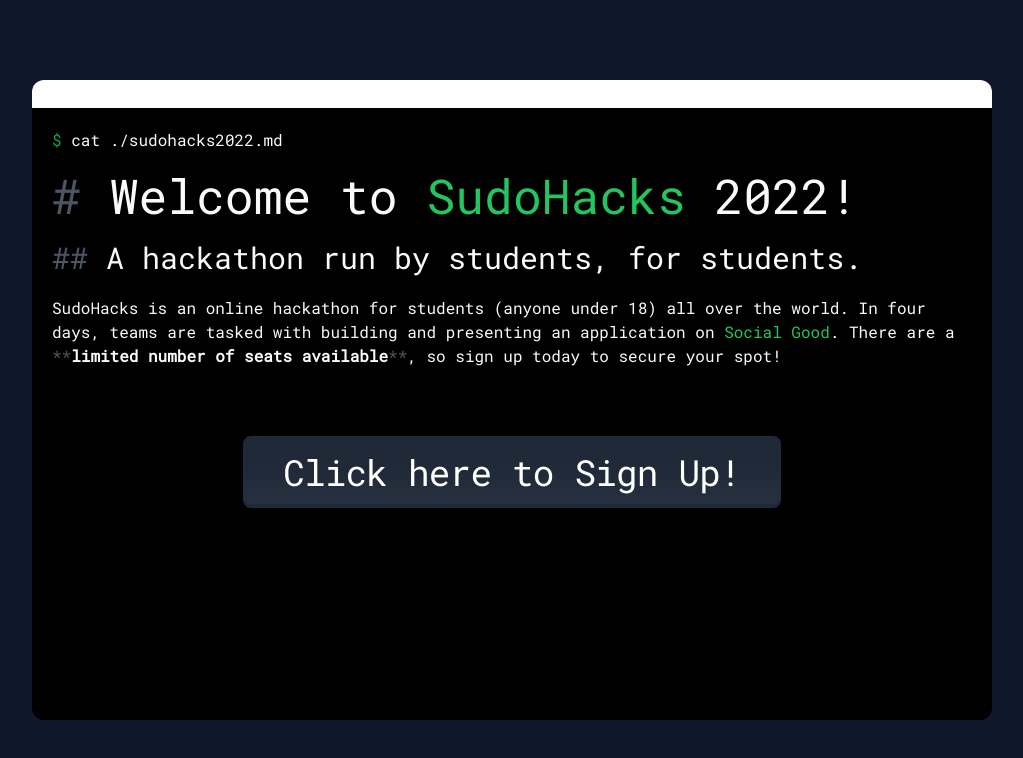
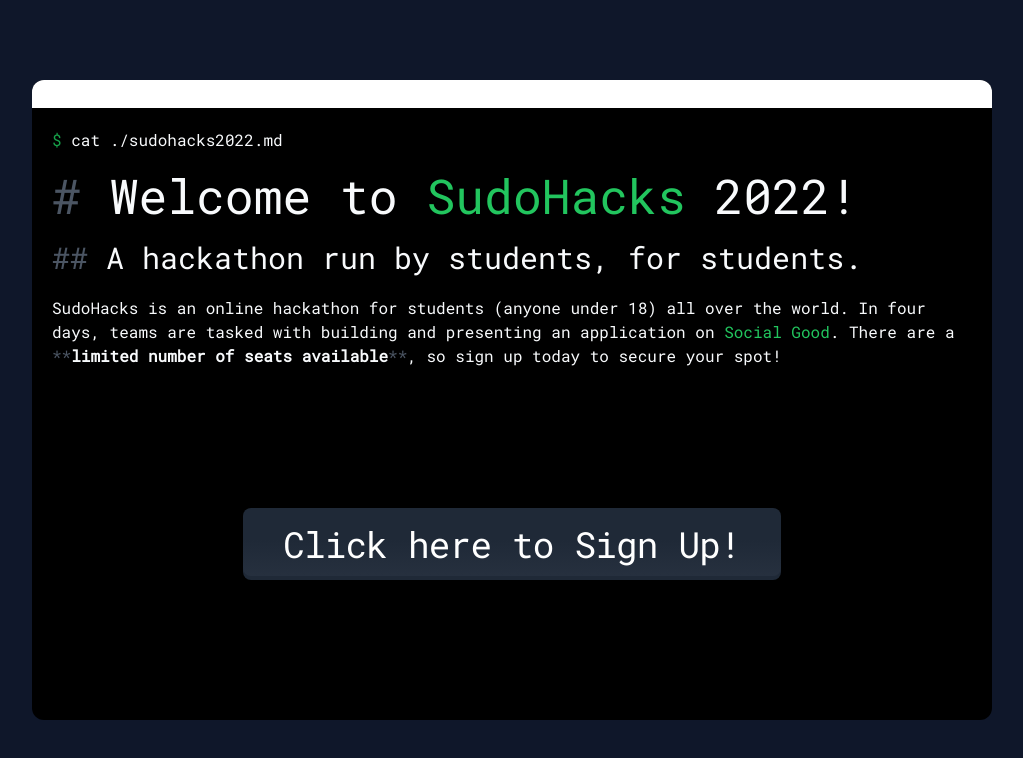
Before and after one commit to SudoHacksHackathon/Website, a React (Vite) app: page / in a window 1280 px wide. Shown: the top 758 px of the page, without its empty margins (128-1151 px from the left). Built offline with nearby package versions, Linux system fonts and the light colour scheme.

Commit message:
split apart components, need to finish refactor

```diff
--- a/src/App.tsx
+++ b/src/App.tsx
@@ -1,55 +1,14 @@
 import { useEffect, useState } from "react";
-import Typewriter from "typewriter-effect";
-
-const ScriptLine = ({
-  children,
-  onFinish,
-  initialPause,
-}: {
-  children: JSX.Element | string;
-  onFinish: () => void;
-  initialPause?: number;
-}) => {
-  return (
-    <div>
-      <span className="text-green-600 text-m">$ </span>
-      <div className="inline-block text-slate-50 text-m">
-        <Typewriter
-          onInit={(typewriter) => {
-            typewriter
-              .pauseFor(initialPause || 0)
-              .typeString(children as unknown as string)
-              .callFunction((self) => self.elements.cursor.remove())
-              .pauseFor(100)
-              .callFunction(onFinish)
-              .start();
-          }}
-          options={{ cursor: "_", delay: 60 }}
-        />
-      </div>
-    </div>
-  );
-};
+import ScriptLine from "./components/ScriptLine";
+import IntroScreen from "./screens/IntroScreen";
+import SignupScreen from "./screens/SignupScreen";
 
 const TerminalButton = () => {
   return <div></div>;
 };
 
 const App = () => {
-  const [command, setCommand] = useState(<></>);
-  const [revealed, setRevealed] = useState(false);
-
   const [randomText, setRandomText] = useState("");
-
-  useEffect(() => {
-    setCommand(
-      <>
-        <ScriptLine onFinish={() => setRevealed(true)}>
-          cat ./sudohacks2022.md
-        </ScriptLine>
-      </>
-    );
-  }, []);
 
   const delay = async (time: number) => {
     return new Promise((resolve) => setTimeout(resolve, time));
@@ -88,60 +47,28 @@
   };
 
   const signUpFlow = async () => {
-    setRevealed(false);
-    setCommand(
+    //setRevealed(false);
+    /*setCommand(
       <>
         <ScriptLine onFinish={() => {}}>
           <><span className="text-green-600 text-m">sudo</span> ./signup.sh</>
         </ScriptLine>
       </>
     ); // this doesn't work for some reason
-    generateRandomText();
+    generateRandomText();*/
   };
+
+  const [screen, setScreen] = useState(0);
+
+  const nextScreen = () => setScreen(screen + 1);
 
   return (
     <div className="bg-slate-900 h-full w-full flex justify-center place-items-center">
       <div className="rounded-xl w-3/4 h-[80vh] bg-black font-mono flex flex-col">
         <div className="rounded-t-xl w-full h-7 bg-white flex justify-end"></div>
         <div className="flex flex-col p-5 grow">
-          {command}
-
-          {revealed ? (
-            <>
-              <h1 className="text-slate-50 text-5xl mt-5 mb-5">
-                <span className="text-gray-600"># </span> Welcome to{" "}
-                <span className="text-green-500">SudoHacks</span> 2022!
-              </h1>
-
-              <h2 className="text-slate-50 text-3xl mb-5">
-                <span className="text-gray-600">## </span> A hackathon run by
-                students, for students.
-              </h2>
-
-              <p className="text-slate-50 text-l mb-5">
-                SudoHacks is an online hackathon for students (anyone under 18)
-                all over the world. In four days, teams are tasked with building
-                and presenting an application on{" "}
-                <span className="text-green-500">Social Good</span>. There are a{" "}
-                <span className="text-gray-600">**</span>
-                <strong>limited number of seats available</strong>
-                <span className="text-gray-600">**</span>, so sign up today to
-                secure your spot!
-              </p>
-
-              <div className="grid place-items-center" onClick={signUpFlow}>
-                <button className="relative inline-flex mt-12 items-center justify-center px-10 py-4 overflow-hidden font-mono font-medium tracking-tighter text-white bg-gray-800 rounded-lg group">
-                  <span className="absolute w-0 h-0 transition-all duration-500 ease-out bg-green-500 rounded-full group-hover:w-screen group-hover:h-full"></span>
-                  <span className="absolute inset-0 w-full h-full -mt-1 rounded-lg opacity-30 bg-gradient-to-b from-transparent via-transparent to-gray-700"></span>
-                  <span className="relative text-4xl">
-                    Click here to Sign Up!
-                  </span>
-                </button>
-              </div>
-            </>
-          ) : (
-            <h2 className="text-gray-600">{randomText}</h2>
-          )}
+          {screen === 0 && <IntroScreen nextScreen={nextScreen} />}
+          {screen === 1 && <SignupScreen nextScreen={nextScreen} />}
         </div>
       </div>
     </div>
--- /dev/null
+++ b/src/components/ScriptLine.tsx
@@ -0,0 +1,33 @@
+import Typewriter from "typewriter-effect";
+
+const ScriptLine = ({
+  children,
+  onFinish,
+  initialPause,
+}: {
+  children: string;
+  onFinish: () => void;
+  initialPause?: number;
+}) => {
+  return (
+    <div>
+      <span className="text-green-600 text-m">$ </span>
+      <div className="inline-block text-slate-50 text-m">
+        <Typewriter
+          onInit={(typewriter) => {
+            typewriter
+              .pauseFor(initialPause || 0)
+              .typeString(children)
+              .callFunction((self) => self.elements.cursor.remove())
+              .pauseFor(100)
+              .callFunction(onFinish)
+              .start();
+          }}
+          options={{ cursor: "_", delay: 60 }}
+        />
+      </div>
+    </div>
+  );
+};
+
+export default ScriptLine;
--- /dev/null
+++ b/src/screens/IntroScreen.tsx
@@ -0,0 +1,49 @@
+import { useState } from "react";
+import ScriptLine from "../components/ScriptLine";
+
+const IntroScreen = ({ nextScreen }: { nextScreen: () => void }) => {
+  const [revealed, setRevealed] = useState(false);
+
+  return (
+    <>
+      <ScriptLine onFinish={() => setRevealed(true)}>
+        cat ./sudohacks2022.md
+      </ScriptLine>
+
+      {revealed && (
+        <>
+          <h1 className="text-slate-50 text-5xl mt-5 mb-5">
+            <span className="text-gray-600"># </span> Welcome to{" "}
+            <span className="text-green-500">SudoHacks</span> 2022!
+          </h1>
+
+          <h2 className="text-slate-50 text-3xl mb-5">
+            <span className="text-gray-600">## </span> A hackathon run by
+            students, for students.
+          </h2>
+
+          <p className="text-slate-50 text-l mb-5">
+            SudoHacks is an online hackathon for students (anyone under 18) all
+            over the world. In four days, teams are tasked with building and
+            presenting an application on{" "}
+            <span className="text-green-500">Social Good</span>. There are a{" "}
+            <span className="text-gray-600">**</span>
+            <strong>limited number of seats available</strong>
+            <span className="text-gray-600">**</span>, so sign up today to
+            secure your spot!
+          </p>
+
+          <div className="grid place-items-center grow" onClick={nextScreen}>
+            <button className="relative inline-flex items-center justify-center px-10 py-4 overflow-hidden font-mono font-medium tracking-tighter text-white bg-gray-800 rounded-lg group">
+              <span className="absolute w-0 h-0 transition-all duration-500 ease-out bg-green-500 rounded-full group-hover:w-screen group-hover:h-full"></span>
+              <span className="absolute inset-0 w-full h-full -mt-1 rounded-lg opacity-30 bg-gradient-to-b from-transparent via-transparent to-gray-700"></span>
+              <span className="relative text-4xl">Click here to Sign Up!</span>
+            </button>
+          </div>
+        </>
+      )}
+    </>
+  );
+};
+
+export default IntroScreen;
--- /dev/null
+++ b/src/screens/SignupScreen.tsx
@@ -0,0 +1,18 @@
+import { useEffect } from "react";
+import ScriptLine from "../components/ScriptLine";
+
+const randomTextGenerator = () => {};
+
+const SignupScreen = ({ nextScreen }: { nextScreen: () => void }) => {
+  useEffect(() => console.log("hi!"));
+
+  return (
+    <>
+      <ScriptLine onFinish={() => {}}>
+        sudo ./signup.sh
+      </ScriptLine>
+    </>
+  );
+};
+
+export default SignupScreen;
```
